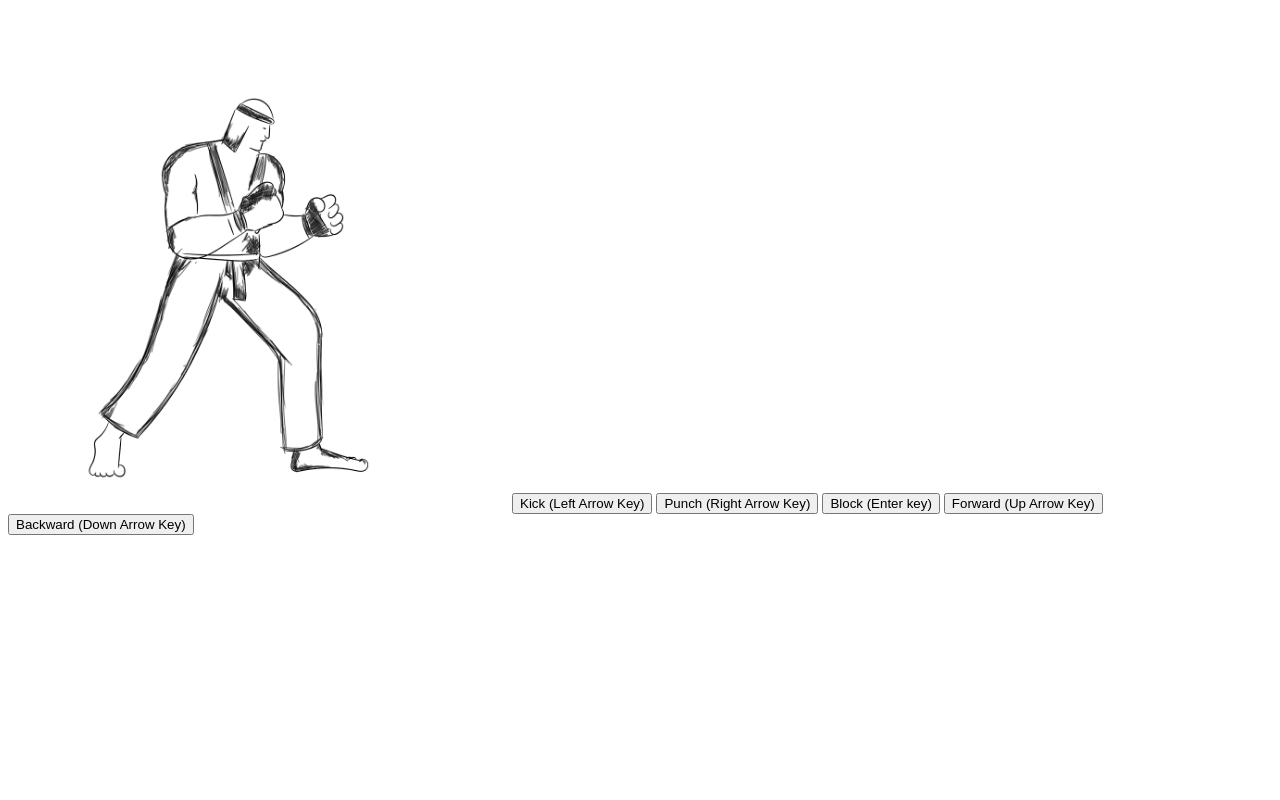
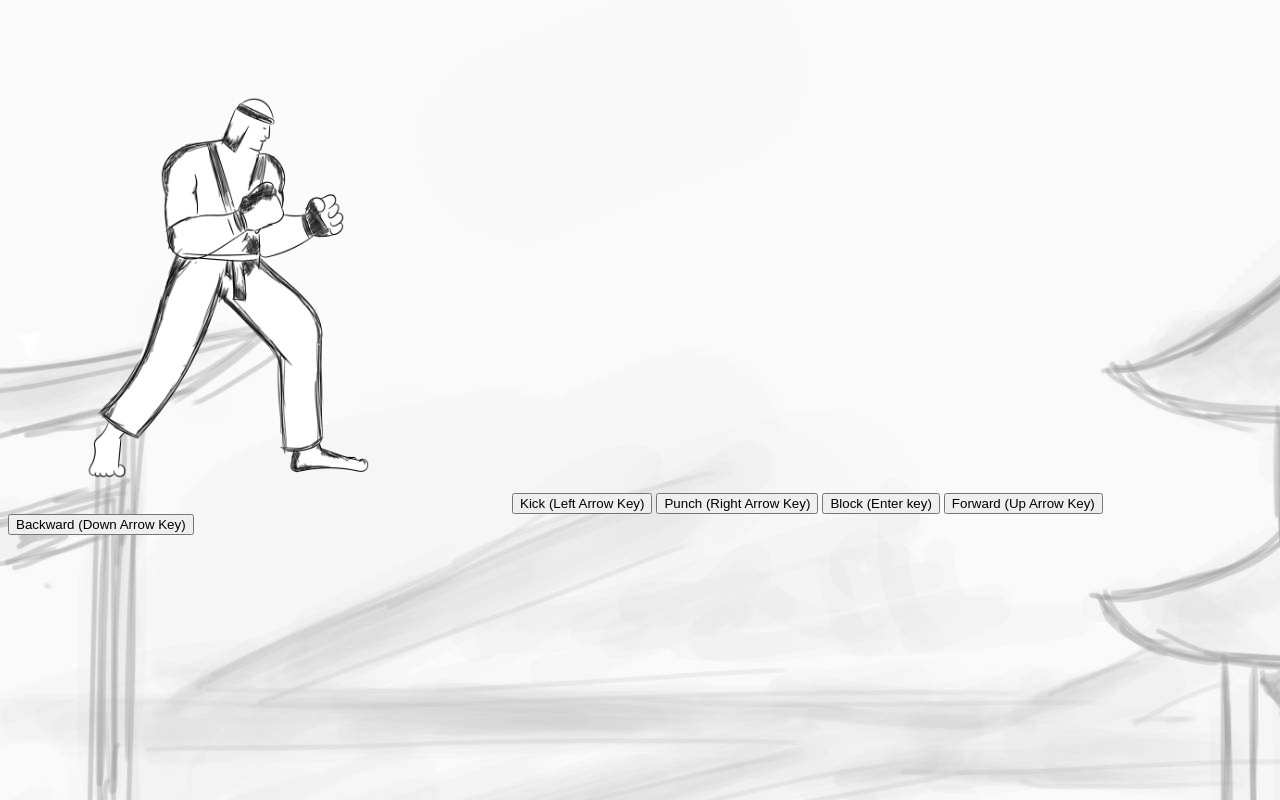
Before and after one commit to ayyar31/Ayyar, a plain HTML site: page project.html in a window 1280 px wide. Drawn offline with Linux system fonts and the light colour scheme; files whose address does not match are found by name.

Commit message:
Update project.html

```diff
--- a/project.html
+++ b/project.html
@@ -1,5 +1,5 @@
 <html>
-<body background="/project/images/background.jpg">
+<body background="images/background.jpg">
 <canvas id="my-canvas" style="border: transparent" width="500" height="500"></canvas>
 <button id="kick">Kick (Left Arrow Key)</button>
 <button id="punch">Punch (Right Arrow Key)</button>
```
